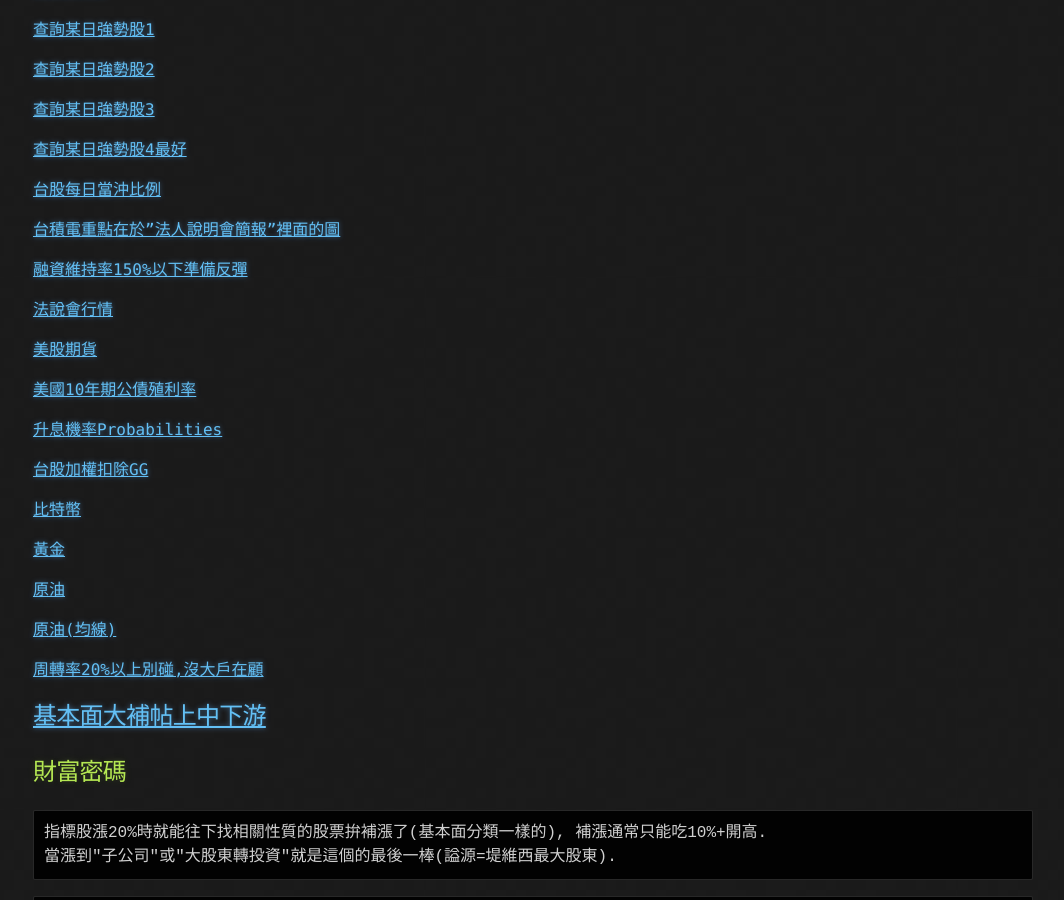
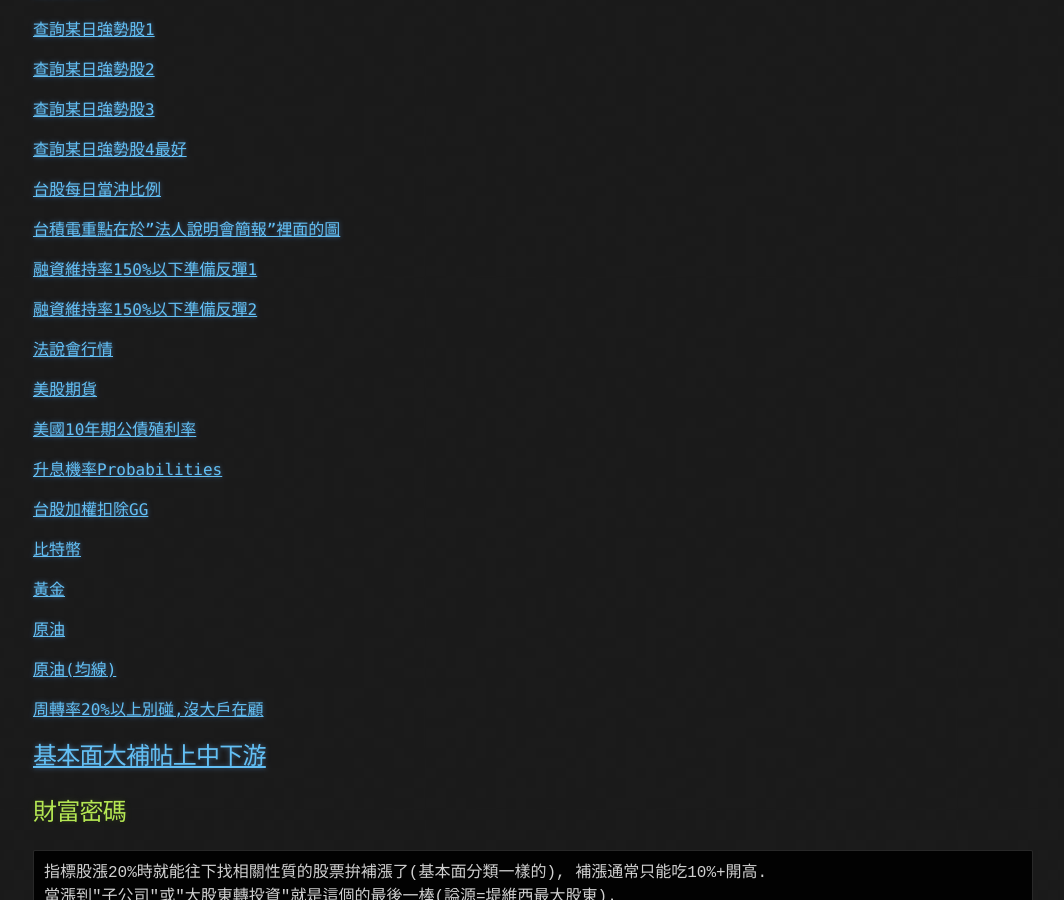
Before and after one commit to lepg5487/Stock_God, a Jekyll site: the page built from experience.md, in a window 1280 px wide and 900 px high, scrolled down 50263 px. Shown: the whole window, without its empty margins (107-1171 px from the left). Built offline with Jekyll 4.4.1, drawn with Linux system fonts in a browser that asks for light colours; our own code applies the rules of GitHub Pages for plain Markdown files.

Commit message:
Update experience.md

```diff
--- a/experience.md
+++ b/experience.md
@@ -1685,7 +1685,9 @@ September 20-21* = 台灣09/22, July 26-27 = 台灣07/28, March 15-16* = 台灣0
 
 [台積電重點在於"法人說明會簡報"裡面的圖](https://investor.tsmc.com/chinese/quarterly-results/2022/q2)
 
-[融資維持率150%以下準備反彈](https://www.cmoney.tw/finance/f00012.aspx)
+[融資維持率150%以下準備反彈1](https://www.cmoney.tw/finance/f00012.aspx)
+
+[融資維持率150%以下準備反彈2](https://www.macromicro.me/charts/53117/taiwan-taiex-maintenance-margin)
 
 [法說會行情](https://pchome.megatime.com.tw/post/sto5/mkt0/)
 
```
